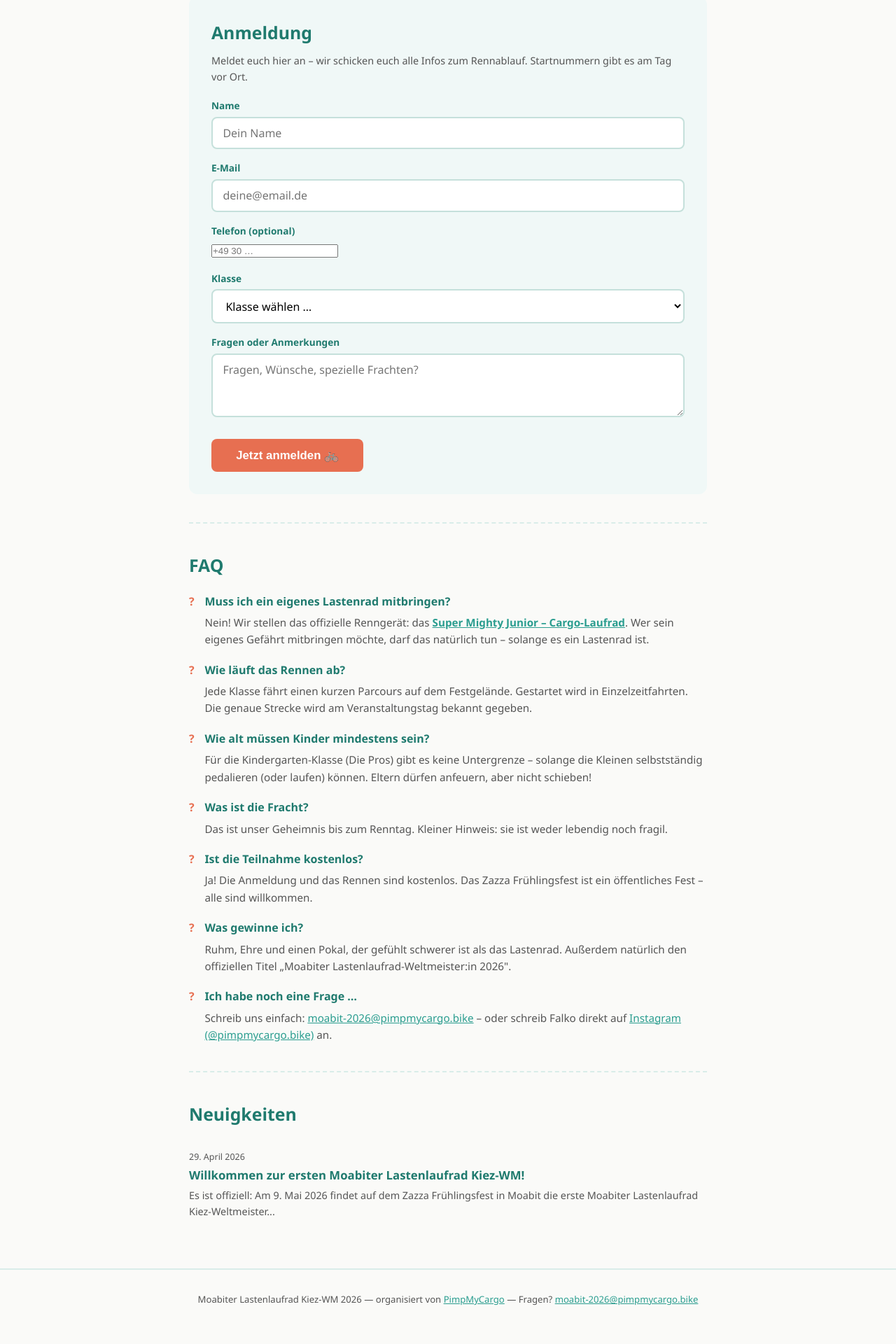
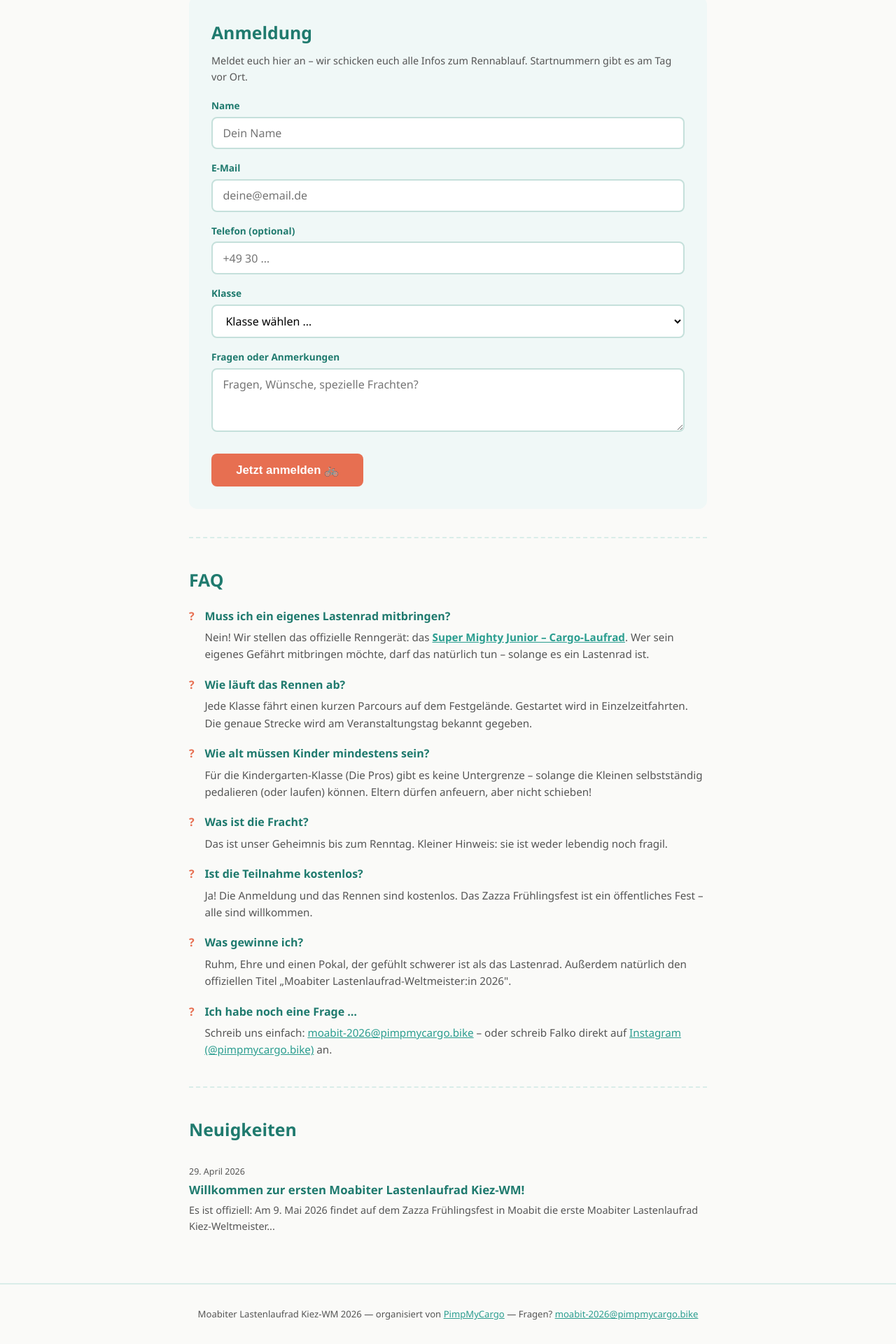
Before and after one commit to falkorichter/moabit-lastenlaufrad-champion-2026, a Jekyll site: the page built from index.html, in a window 1280 px wide. Shown: the part 1234-3154 px from the top of the page at 70% size. Built offline with Jekyll 4.4.1, drawn with Linux system fonts in a browser that asks for light colours; before the commit the page ends 3133 px from its top, so only the background shows below that.

Commit message:
email hidden and phone fixed

```diff
--- a/assets/css/style.css
+++ b/assets/css/style.css
@@ -162,6 +162,7 @@ form label {
 
 form input[type="text"],
 form input[type="email"],
+form input[type="tel"],
 form select,
 form textarea {
   width: 100%;
@@ -175,6 +176,7 @@ form textarea {
 }
 
 form input:focus,
+form input[type="tel"]:focus,
 form select:focus,
 form textarea:focus {
   outline: none;
--- a/index.html
+++ b/index.html
@@ -85,7 +85,7 @@ title: Moabiter Lastenlaufrad Kiez-WM 2026
       </p>
 
       <form
-        action="https://formsubmit.co/moabit-2026@pimpmycargo.bike"
+        action="https://formsubmit.co/2c8b381f690bbe6bcf6b8c3687e6a5a8"
         method="POST"
       >
         <input type="hidden" name="_subject" value="Anmeldung Moabiter Lastenlaufrad Kiez-WM 2026">
```
Also changed, not shown: 5 other files.
